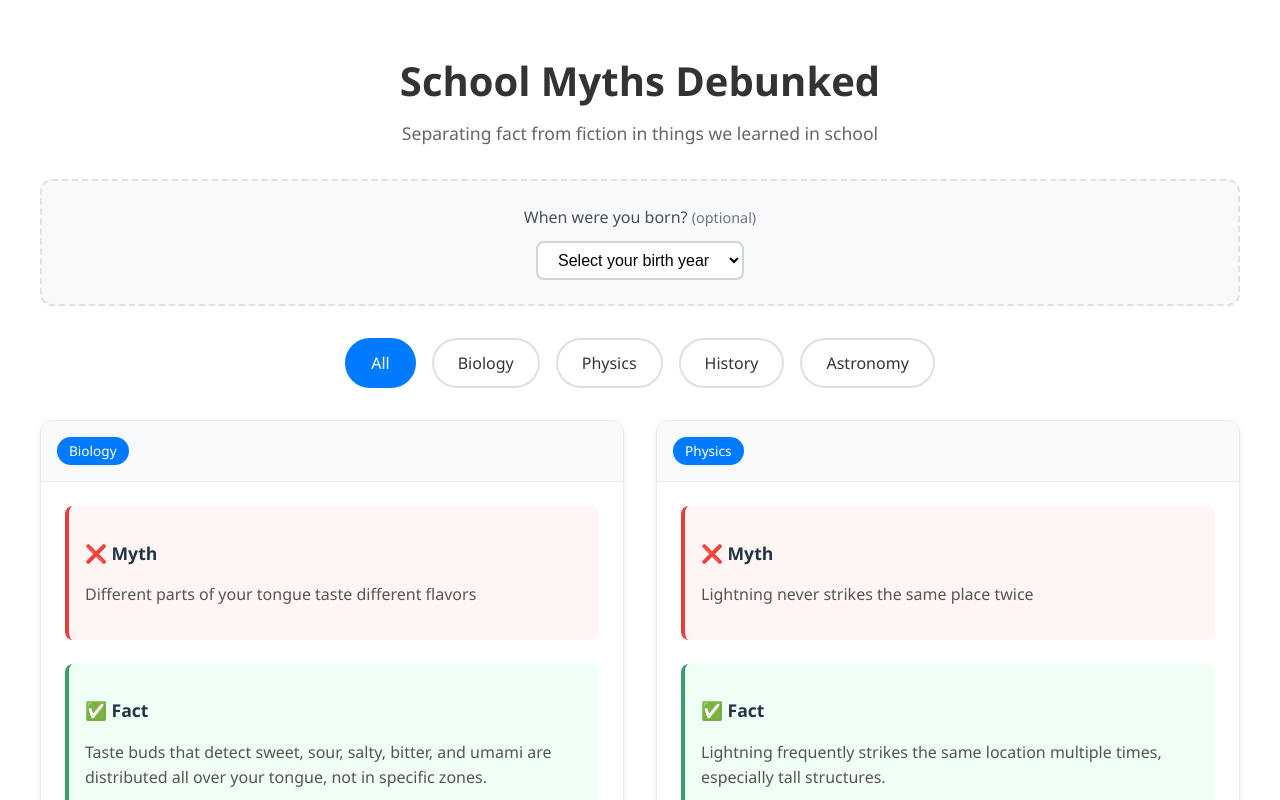
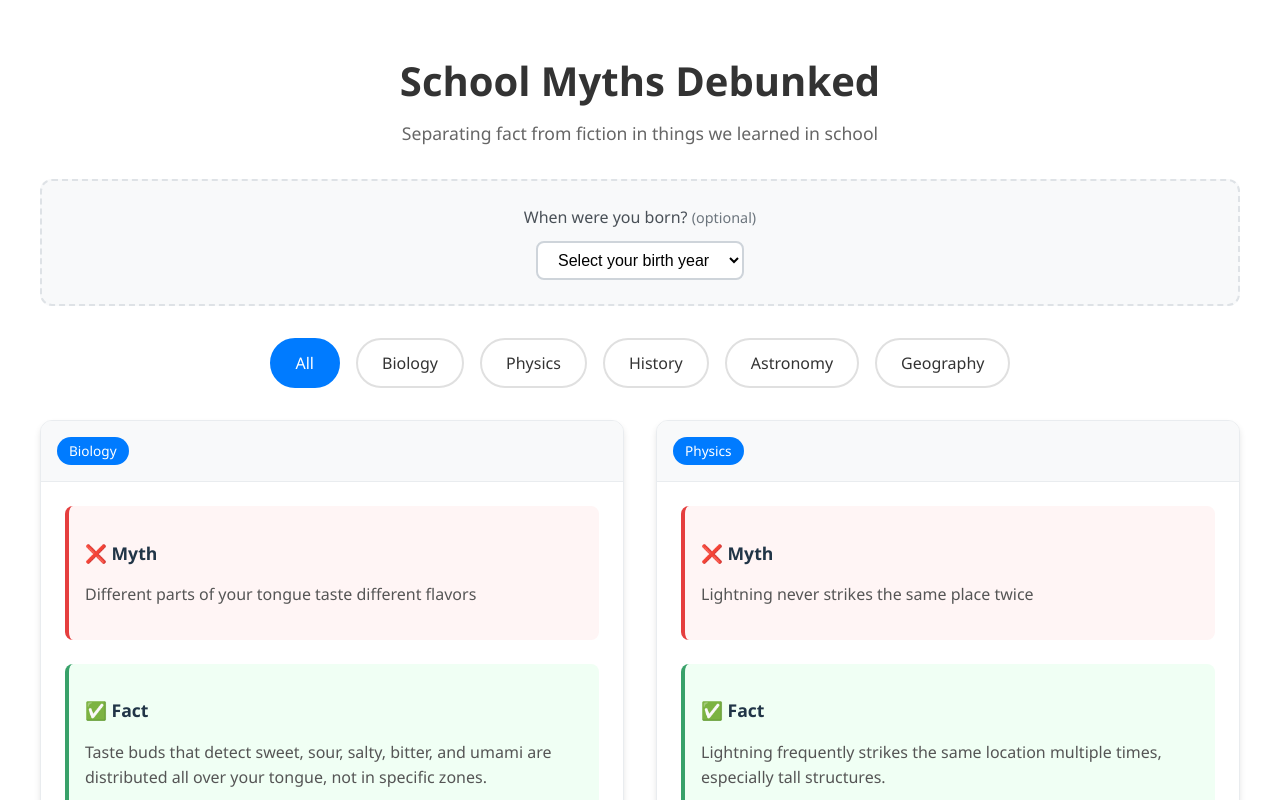
Before and after one commit to rpherbig/school-myths, a React (Vite) app in the folder school-myths-app/: page / in a window 1280 px wide. Shown: the top 800 px of the page. Built offline with nearby package versions, Linux system fonts and the light colour scheme.

Commit message:
How many named oceans are there on Earth?

```diff
--- a/school-myths-app/src/data/myths.js
+++ b/school-myths-app/src/data/myths.js
@@ -178,7 +178,27 @@ export const myths = [
         url: "https://www.usda.gov/media/blog/2011/06/02/myplate-replaces-food-pyramid"
       }
     ]
+  },
+  {
+    id: 10,
+    category: "Geography",
+    myth: "There are four named oceans on Earth",
+    fact: "There are now five officially recognized oceans, including the Southern Ocean around Antarctica.",
+    details: "For decades, geography textbooks taught that Earth had four oceans: Atlantic, Pacific, Indian, and Arctic. The U.S. Board on Geographic Names proposed the Southern Ocean in 2000, defined as waters from Antarctica's coast to 60 degrees South latitude. National Geographic officially recognized it as the fifth ocean on June 8, 2021, defining it by the Antarctic Circumpolar Current. This recognition aims to draw attention to the unique ecosystem and conservation needs of Antarctic waters.",
+    taughtDuring: { start: 1950, end: 2020 }, // When 4-ocean model was standard in education
+    references: [
+      {
+        title: "How many oceans are there?",
+        source: "NOAA Ocean Service",
+        url: "https://oceanservice.noaa.gov/facts/howmanyoceans.html"
+      },
+      {
+        title: "There's a new ocean now—can you name all 5?",
+        source: "National Geographic",
+        url: "https://www.nationalgeographic.com/environment/article/theres-a-new-ocean-now-can-you-name-all-five-southern-ocean"
+      }
+    ]
   }
 ];
 
-export const categories = ["All", "Biology", "Physics", "History", "Astronomy"];
+export const categories = ["All", "Biology", "Physics", "History", "Astronomy", "Geography"];
```
Also changed, not shown: 1 other file (tests, documents, lock files or other folders).
